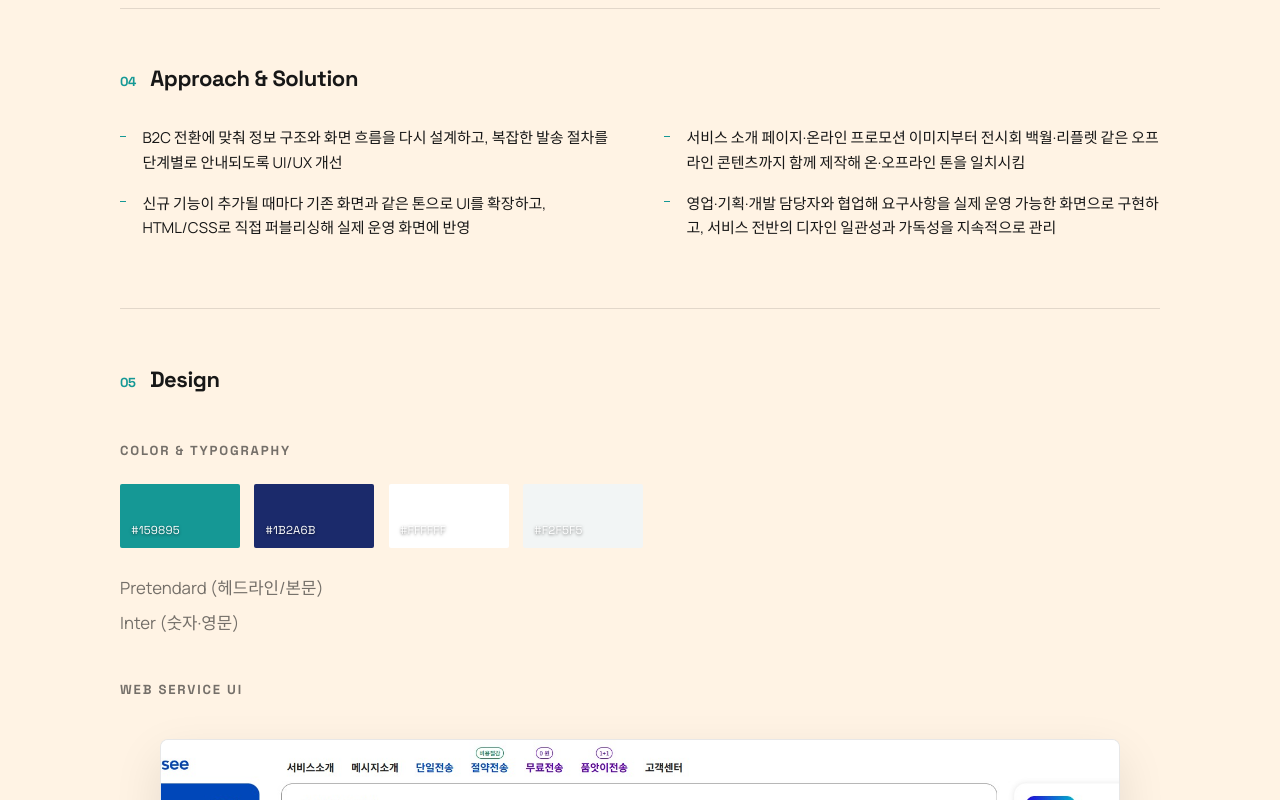
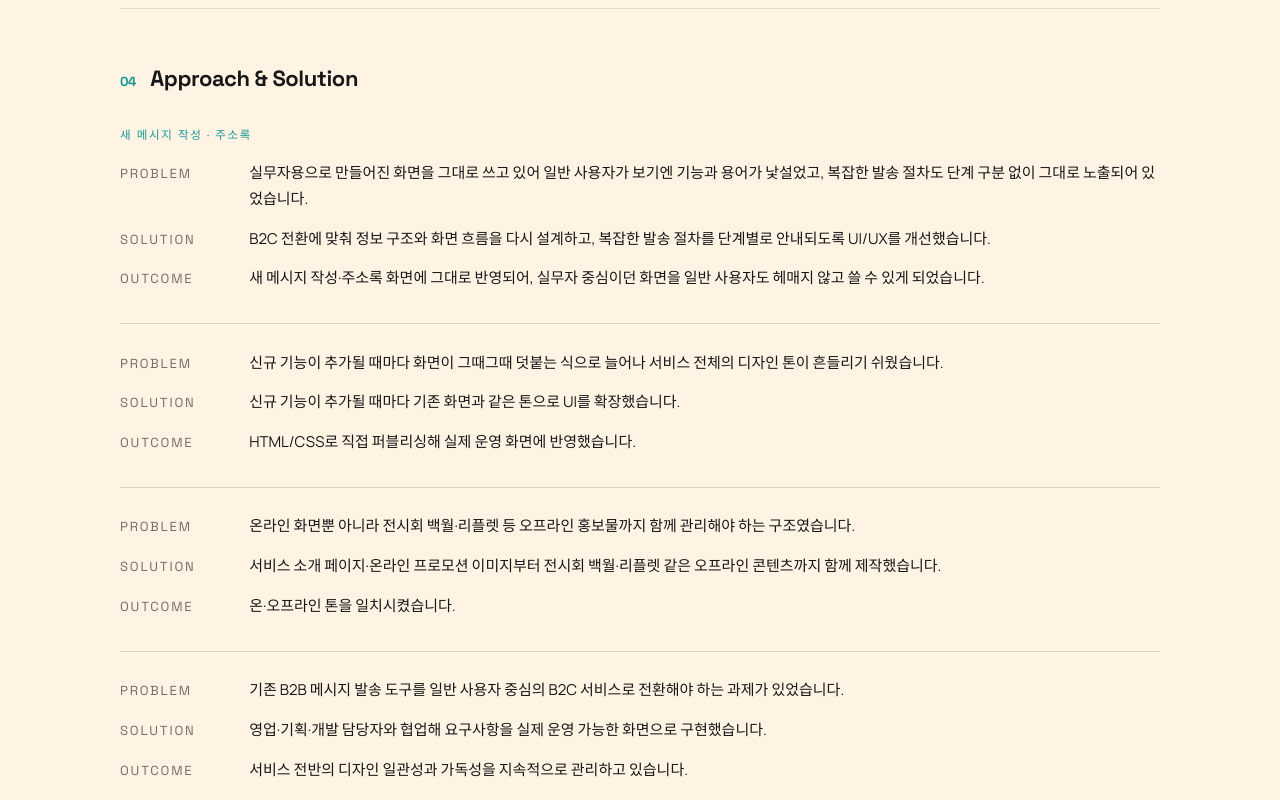
Before and after one commit to risinghun82/risinghun-portfolio, a React (Vite) app: page /#/work/gimesee in a window 1280 px wide. Shown: the part 2020-2820 px from the top of the page. Built offline with nearby package versions, Linux system fonts and the light colour scheme; a web font is replaced by a local one.

Commit message:
Gimesee: Design section gallery/aspect classes + approach cards, caption contrast

```diff
--- a/src/pages/ProjectDetail.css
+++ b/src/pages/ProjectDetail.css
@@ -436,6 +436,71 @@ with empty space beside it. */
   }
 }
 
+/* Gimesee-only (project.approachBreakdown, see src/data/projects.js +
+ProjectDetail.jsx): Approach & Solution shown as Problem/Solution/Outcome
+cards instead of the flat two-column list above, to make explicit the
+link between the documented process and the actual screens shown in
+Design below. Other projects have no approachBreakdown and keep
+.case__statement-list--cols exactly as-is. */
+.case__approach-grid {
+  display: flex;
+  flex-direction: column;
+  gap: 2rem;
+}
+
+.case__approach-card {
+  padding-top: 1.6rem;
+  border-top: 1px solid rgba(23, 23, 23, 0.14);
+}
+
+.case__approach-card:first-child {
+  padding-top: 0;
+  border-top: none;
+}
+
+.case__approach-screens {
+  font-family: var(--font-display);
+  font-size: var(--fs-xs);
+  letter-spacing: var(--ls-wide);
+  text-transform: uppercase;
+  color: var(--project-accent, var(--accent));
+  margin-bottom: 0.9rem;
+}
+
+.case__approach-row {
+  display: grid;
+  grid-template-columns: 110px 1fr;
+  gap: 1.2rem;
+  margin-bottom: 0.9rem;
+  align-items: baseline;
+}
+
+.case__approach-row:last-child {
+  margin-bottom: 0;
+}
+
+.case__approach-label {
+  font-family: var(--font-display);
+  font-size: var(--fs-sm);
+  letter-spacing: var(--ls-wide);
+  text-transform: uppercase;
+  color: var(--text-on-light-muted);
+}
+
+.case__approach-row p {
+  /* Spec: body 15-16px, line-height >= 1.65. */
+  font-size: clamp(15px, 1vw, 16px);
+  line-height: 1.7;
+  margin: 0;
+}
+
+@media (max-width: 900px) {
+  .case__approach-row {
+    grid-template-columns: 1fr;
+    gap: 0.3rem;
+  }
+}
+
 /* 02. Challenge — Background & Goals / Existing Problems shown as two
 labeled groups side by side (same row-filling idea as .case__overview-grid)
 instead of stacked, which on a wide centered page left one narrow list
@@ -596,6 +661,25 @@ portrait image doesn't run the full width of the page at full height. */
   }
 }
 
+/* Gimesee-only (project.screensLayout === "gallery"): Marketing Design's
+3 vertically-stacked large images become a PC 2-column gallery per this
+round's spec, gap 24-32px (tighter than the default 36-48px so this
+section reads with slightly less visual weight than Web Service UI above
+it, while every image stays fully visible/clickable). Collapses to 1
+column on mobile, same breakpoint as .case__screens--pair. No other
+project sets screensLayout, so .case__screens alone (1 column, 36-48px
+gap) is unaffected. */
+.case__screens--marketing {
+  grid-template-columns: repeat(2, 1fr);
+  gap: clamp(24px, 2vw, 32px);
+}
+
+@media (max-width: 900px) {
+  .case__screens--marketing {
+    grid-template-columns: 1fr;
+  }
+}
+
 .case__screen-figure {
   display: flex;
   flex-direction: column;
@@ -603,8 +687,13 @@ portrait image doesn't run the full width of the page at full height. */
 }
 
 .case__screen-caption {
-  font-size: var(--fs-sm);
-  color: var(--text-on-light-muted);
+  /* Spec: captions 13-14px with improved contrast over the previous
+  var(--text-on-light-muted) (~11.5px fs-sm, 0.6 alpha) — same higher-
+  contrast caption color already used for Overview facts/About/Works
+  (--text-caption-on-light). Shared class: this is a sitewide
+  legibility bump for every project's image captions, not Gimesee-only. */
+  font-size: clamp(13px, 1vw, 14px);
+  color: var(--text-caption-on-light, var(--text-on-light-muted));
   letter-spacing: 0.01em;
 }
 
--- a/src/pages/ProjectDetail.jsx
+++ b/src/pages/ProjectDetail.jsx
@@ -424,11 +424,44 @@ the title never overlaps whatever the photo itself contains. */}
               <span className="case__section-num">{num()}</span> Approach &amp;
               Solution
             </h2>
-            <ul className="case__statement-list case__statement-list--cols">
-              {project.direction.map((line) => (
-                <li key={line}>{line}</li>
-              ))}
-            </ul>
+            {/* When approachBreakdown exists (Gimesee only, as of this round),
+            show each item as a Problem / Solution / Outcome card instead of a
+            flat bullet list — every line of text here is reused verbatim (or
+            split at an existing clause boundary) from problems/background/
+            direction/result in src/data/projects.js, never invented. Other
+            projects have no approachBreakdown and keep the original flat
+            list exactly as before. */}
+            {project.approachBreakdown ? (
+              <div className="case__approach-grid">
+                {project.approachBreakdown.map((item, i) => (
+                  <div key={i} className="case__approach-card">
+                    {item.screens && (
+                      <p className="case__approach-screens">
+                        {item.screens.join(" · ")}
+                      </p>
+                    )}
+                    <div className="case__approach-row">
+                      <span className="case__approach-label">Problem</span>
+                      <p>{item.problem}</p>
+                    </div>
+                    <div className="case__approach-row">
+                      <span className="case__approach-label">Solution</span>
+                      <p>{item.solution}</p>
+                    </div>
+                    <div className="case__approach-row">
+                      <span className="case__approach-label">Outcome</span>
+                      <p>{item.outcome}</p>
+                    </div>
+                  </div>
+                ))}
+              </div>
+            ) : (
+              <ul className="case__statement-list case__statement-list--cols">
+                {project.direction.map((line) => (
+                  <li key={line}>{line}</li>
+                ))}
+              </ul>
+            )}
           </Reveal>
 
           {/* 05. Design — the actual visual/component output: color &
@@ -481,7 +514,12 @@ the title never overlaps whatever the photo itself contains. */}
                           label={alt}
                         >
                           <img
-                            className="case__screen case__screen--real"
+                            className={
+                              "case__screen case__screen--real" +
+                              (project.uiScreensAspect === "auto"
+                                ? " case__screen--auto"
+                                : "")
+                            }
                             src={src}
                             alt={alt}
                             loading="lazy"
@@ -503,7 +541,14 @@ the title never overlaps whatever the photo itself contains. */}
               <h3 className="case__design-subtitle">
                 {project.screensTitle || "Key UI Screens"}
               </h3>
-              <div className="case__screens">
+              <div
+                className={
+                  "case__screens" +
+                  (project.screensLayout === "gallery"
+                    ? " case__screens--marketing"
+                    : "")
+                }
+              >
                 {project.screens.map((src, i) => {
                   if (!project.images?.screens?.[i]) {
                     return (
```
